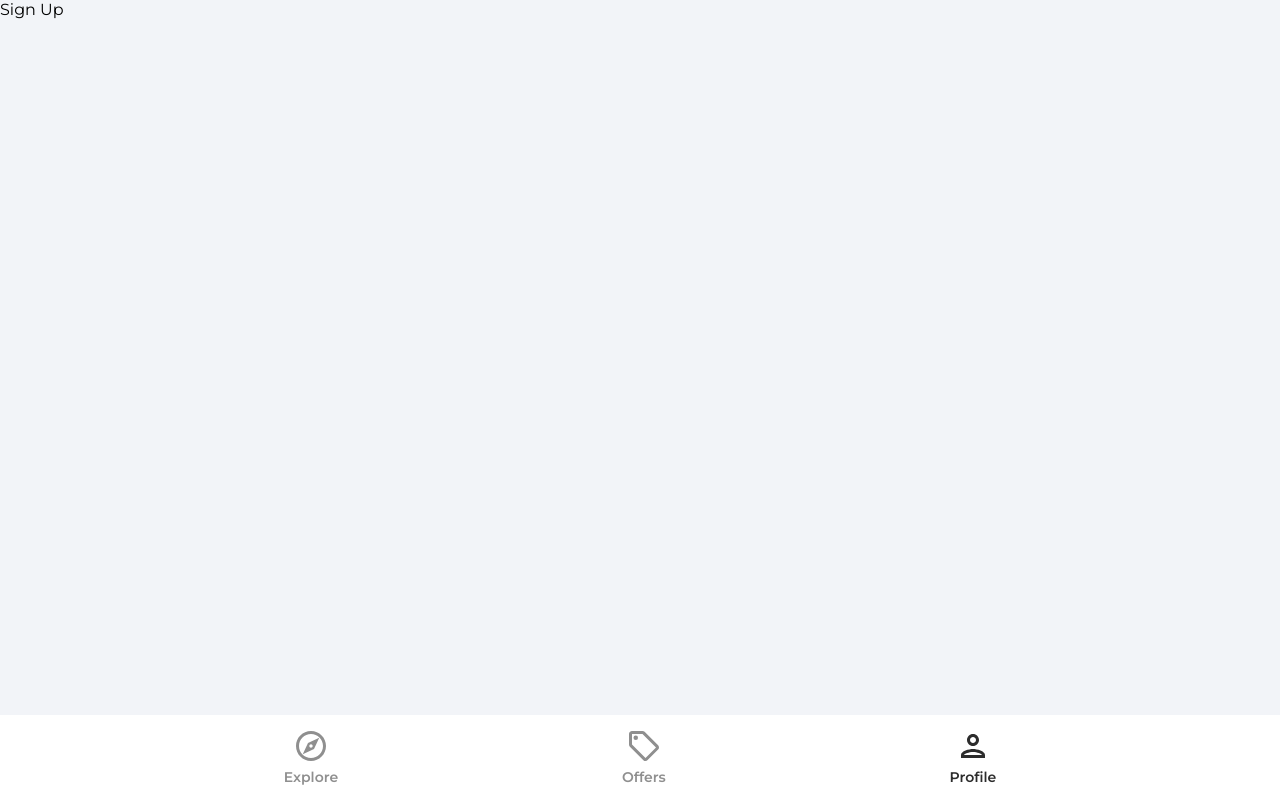
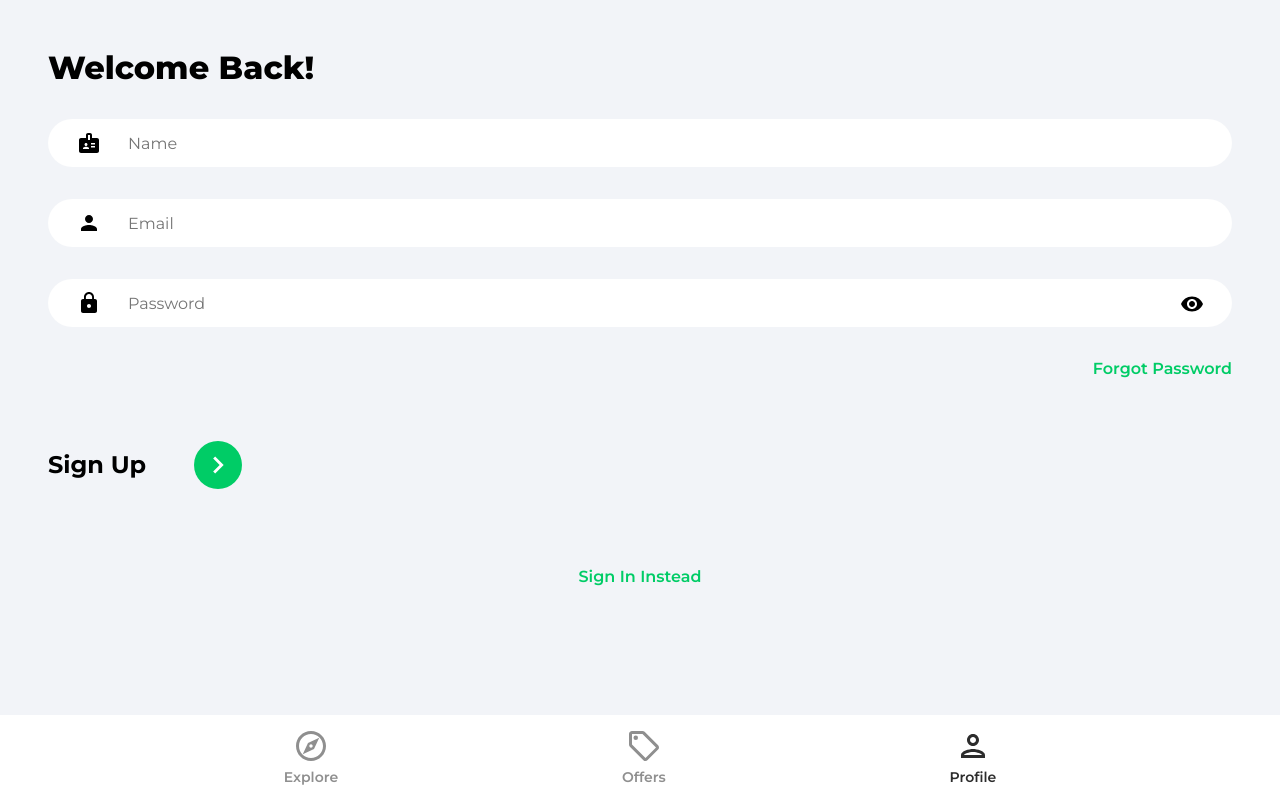
Before and after one commit to nevengluhovic/hotel-marketplace, a React (Create React App) app: page /sign-up in a window 1280 px wide. Built offline with nearby package versions, Linux system fonts and the light colour scheme.

Commit message:
sign-up and auth

```diff
--- a/package.json
+++ b/package.json
@@ -6,6 +6,7 @@
     "@testing-library/jest-dom": "^5.16.2",
     "@testing-library/react": "^12.1.2",
     "@testing-library/user-event": "^13.5.0",
+    "firebase": "^9.6.6",
     "firestore": "^1.1.6",
     "react": "^17.0.2",
     "react-dom": "^17.0.2",
--- a/src/pages/SignIn.jsx
+++ b/src/pages/SignIn.jsx
@@ -1,5 +1,6 @@
 import { useState } from "react";
 import { Link, useNavigate } from "react-router-dom";
+
 import { ReactComponent as ArrowRightIcon } from "../assets/svg/keyboardArrowRightIcon.svg";
 import visibilityIcon from "../assets/svg/visibilityIcon.svg";
 
--- a/src/pages/SignUp.jsx
+++ b/src/pages/SignUp.jsx
@@ -1,7 +1,119 @@
-import React from "react";
+import { useState } from "react";
+import { Link, useNavigate } from "react-router-dom";
 
-const SignUp = () => {
-  return <div>Sign Up</div>;
-};
+// FIREBASE AUTH, CREATING USER
+import {
+  getAuth,
+  createUserWithEmailAndPassword,
+  updateProfile,
+} from "firebase/auth";
+import { db } from "../firebase.config";
+
+// ICONS
+import { ReactComponent as ArrowRightIcon } from "../assets/svg/keyboardArrowRightIcon.svg";
+import visibilityIcon from "../assets/svg/visibilityIcon.svg";
+
+function SignUp() {
+  const [showPassword, setShowPassword] = useState(false);
+  const [formData, setFormData] = useState({
+    name: "",
+    email: "",
+    password: "",
+  });
+  const { name, email, password } = formData;
+
+  const navigate = useNavigate();
+
+  const onChange = (e) => {
+    setFormData((prevState) => ({
+      ...prevState,
+      [e.target.id]: e.target.value,
+    }));
+  };
+
+  const onSubmit = async (e) => {
+    e.preventDefault();
+    try {
+      const auth = getAuth();
+
+      const userCredentials = await createUserWithEmailAndPassword(
+        auth,
+        email,
+        password
+      );
+
+      const user = userCredentials.user;
+
+      updateProfile(auth.currentUser, { displayName: name });
+      navigate("/explore");
+    } catch (error) {
+      console.log(error);
+    }
+  };
+
+  return (
+    <>
+      <div className="pageContainer">
+        <header>
+          <p className="pageHeader">Welcome Back!</p>
+        </header>
+
+        <form onSubmit={onSubmit}>
+          <input
+            type="text"
+            className="nameInput"
+            placeholder="Name"
+            id="name"
+            value={name}
+            onChange={onChange}
+          />
+          <input
+            type="email"
+            className="emailInput"
+            placeholder="Email"
+            id="email"
+            value={email}
+            onChange={onChange}
+          />
+
+          <div className="passwordInputDiv">
+            <input
+              type={showPassword ? "text" : "password"}
+              className="passwordInput"
+              placeholder="Password"
+              id="password"
+              value={password}
+              onChange={onChange}
+            />
+
+            <img
+              src={visibilityIcon}
+              alt="show password"
+              className="showPassword"
+              onClick={() => setShowPassword((prevState) => !prevState)}
+            />
+          </div>
+
+          <Link to="/forgot-password" className="forgotPasswordLink">
+            Forgot Password
+          </Link>
+
+          <div className="signUpBar">
+            <p className="signUpText">Sign Up</p>
+            <button className="signUpButton">
+              <ArrowRightIcon fill="#ffffff" width="34px" height="34px" />
+            </button>
+          </div>
+        </form>
+
+        {/* Google OAuth */}
+
+        <Link to="/sign-in" className="registerLink">
+          Sign In Instead
+        </Link>
+      </div>
+    </>
+  );
+}
 
 export default SignUp;
```
Also changed, not shown: 1 other file (tests, documents, lock files or other folders).
